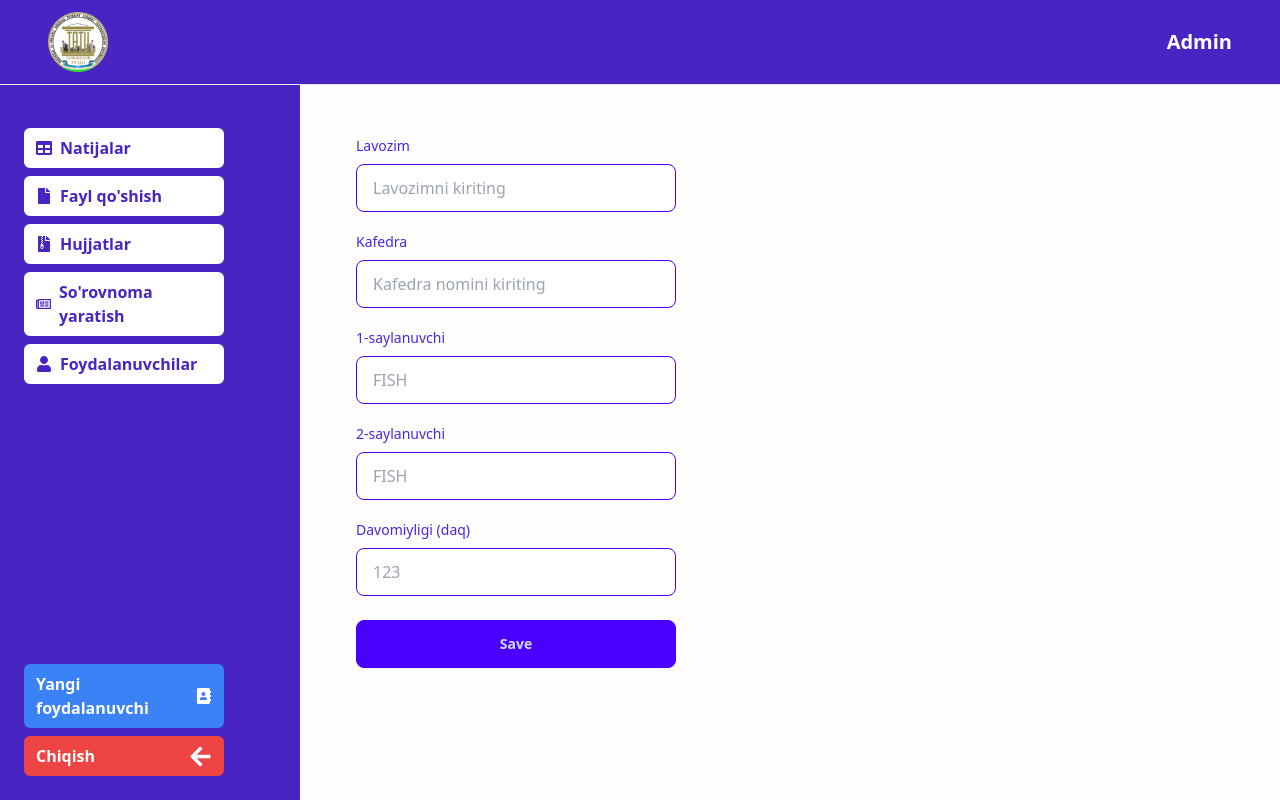
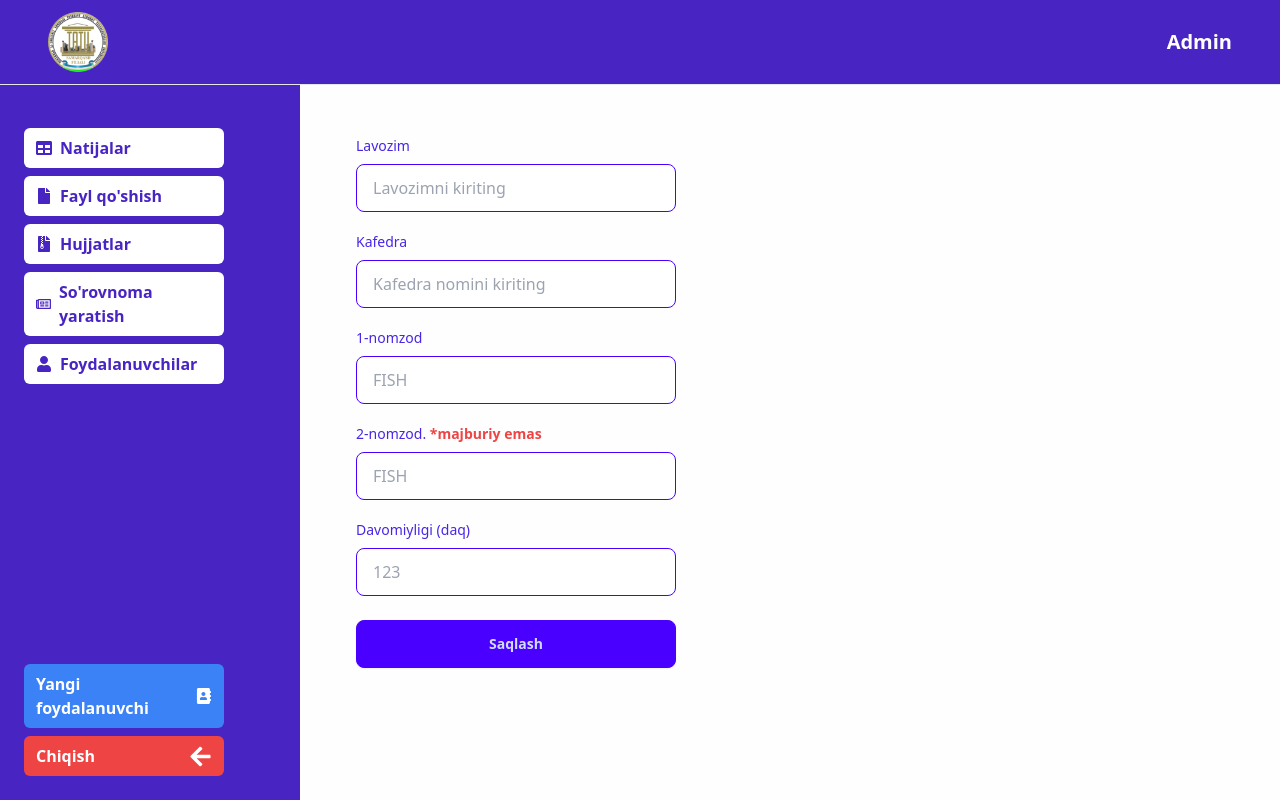
Before and after one commit to ZiyovuddinTolipov/tuitsf-ik.uz, a React (Vite) app: page /dashboard/add-new-election in a window 1280 px wide. Built offline with nearby package versions, Linux system fonts and the light colour scheme.

Commit message:
created poll

```diff
--- a/src/api/ApiService.tsx
+++ b/src/api/ApiService.tsx
@@ -14,6 +14,7 @@ interface NewUser {
 }
 interface NewPoll {
   status: number;
+  statusText: string;
   data: {
     status: number;
   }
--- a/src/components/AddElection.tsx
+++ b/src/components/AddElection.tsx
@@ -20,18 +20,19 @@ const NewElections: React.FC = () => {
             time: votingDuration,
         }
         const response = await ApiService.CreateNewPoll(obj);
-        response.data.status  ==201 ? () => {
-
+        if ( response.statusText==="Created") {
             toast.success("So'rovnoma yaratildi!");
             setPosition("");
             setDepartment("");
             setCandidate1("");
             setCandidate2("");
             setVotingDuration("");
-        }: toast.error("So'rovnoma yaratilmadi!") ;
+        } else {
+            toast.error("So'rovnoma yaratilmadi!")
+        }
 
         console.log(response);
-        console.log(obj);
+        // console.log(obj);
         // window.confirm("Natijalar sahifasida ko'rishingiz mumkun yaratilgan so'rovnomani.Natijalar sahifasiga o'tamizmi ?")?navigate("/dashboard"):'';
     };
 
@@ -61,7 +62,7 @@ const NewElections: React.FC = () => {
                     />
                 </label>
                 <label className="form-control w-full max-w-xs">
-                    <span className="label-text text-primary-300 my-2">1-saylanuvchi</span>
+                    <span className="label-text text-primary-300 my-2">1-nomzod</span>
                     <input
                         type="text"
                         placeholder="FISH"
@@ -72,12 +73,11 @@ const NewElections: React.FC = () => {
                     />
                 </label>
                 <label className="form-control w-full max-w-xs">
-                    <span className="label-text text-primary-300 my-2">2-saylanuvchi</span>
+                    <span className="label-text text-primary-300 my-2">2-nomzod. <strong className='text-red-500'>*majburiy emas</strong> </span>
                     <input
                         type="text"
                         placeholder="FISH"
                         className="input input-bordered input-primary w-full max-w-xs bg-primary-50 text-primary-300"
-                        required
                         value={candidate2}
                         onChange={(e) => setCandidate2(e.target.value)}
                     />
@@ -93,7 +93,7 @@ const NewElections: React.FC = () => {
                         onChange={(e) => setVotingDuration(e.target.value)}
                     />
                 </label>
-                <button className="btn btn-primary block max-w-xs w-full my-3" type="submit">Save</button>
+                <button className="btn btn-primary block max-w-xs w-full my-3" type="submit">Saqlash</button>
             </form>
         </div>
     );
```
